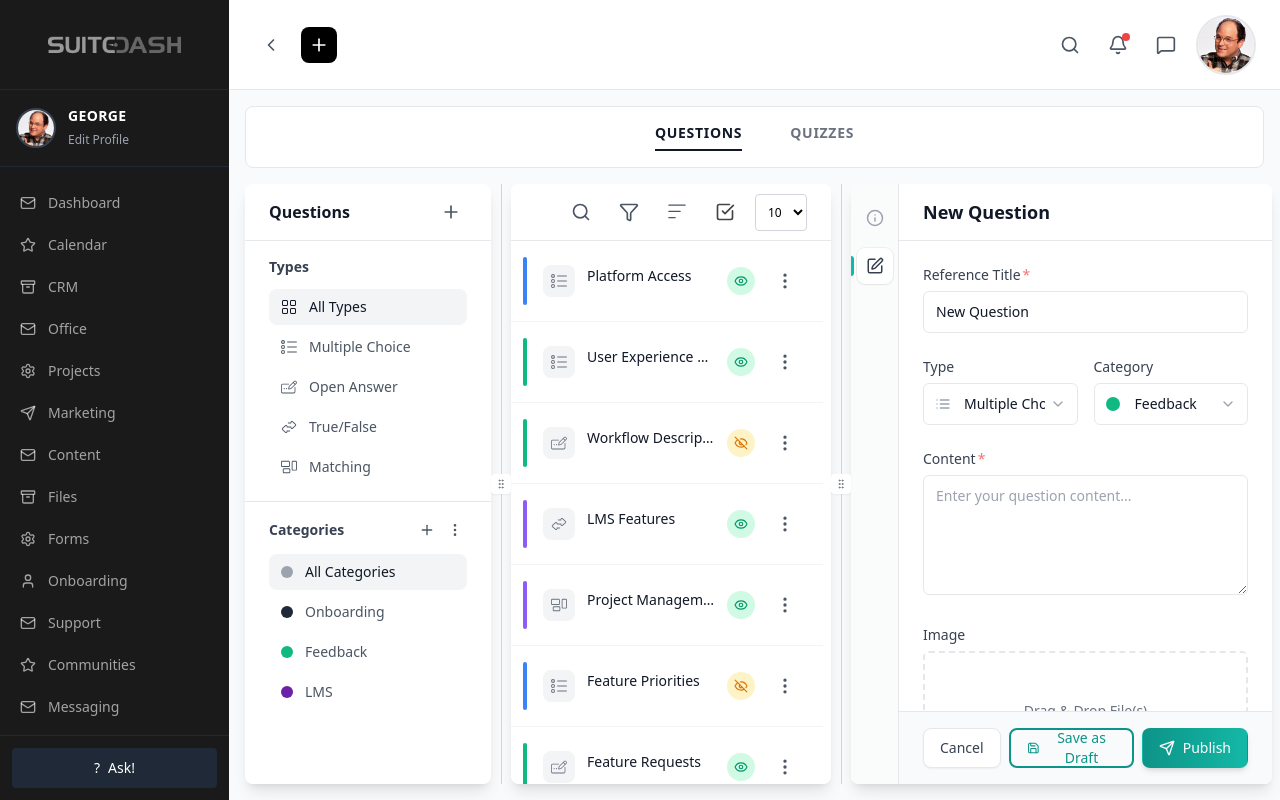
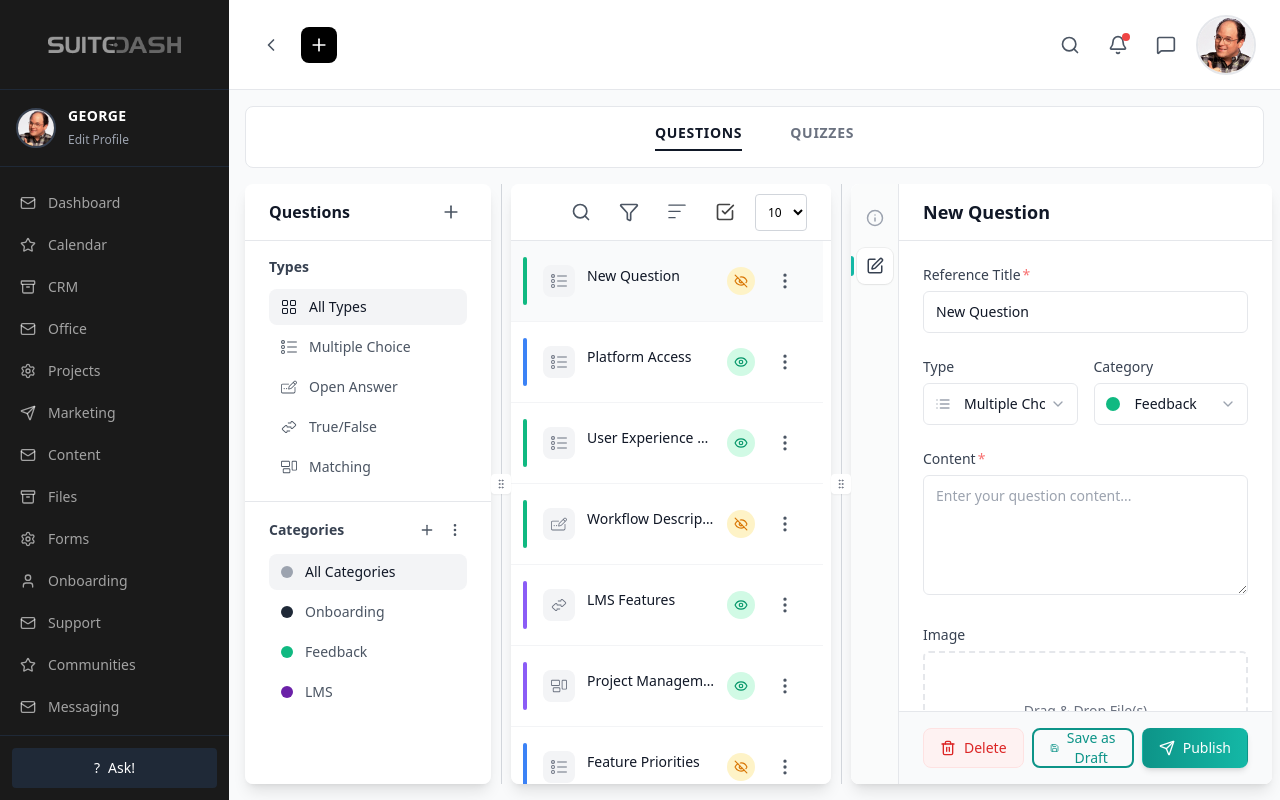
Before and after one commit to romanandrei62/Quizzes-, a React (Vite) app: page / in a window 1280 px wide. Both pictures are taken after a click on the button 319 px from the left and 44 px from the top of the page. Built offline with nearby package versions, Linux system fonts and the light colour scheme.

Commit message:
[Magic Patterns] Updated from 'Auto-Set New Question Type'

```diff
--- a/src/components/questions/QuestionDetail.tsx
+++ b/src/components/questions/QuestionDetail.tsx
@@ -43,6 +43,7 @@ interface QuestionDetailProps {
   onClose: () => void;
   defaultTab?: 'info' | 'edit';
   onSave?: (question: Question) => void;
+  onDelete?: (questionId: string) => void;
 }
 const QUESTION_TYPES = [
 {
@@ -405,7 +406,8 @@ export function QuestionDetail({
   question,
   onClose,
   defaultTab,
-  onSave
+  onSave,
+  onDelete
 }: QuestionDetailProps) {
   const isNewQuestion = question?.id?.startsWith('new-') ?? false;
   const [activeTab, setActiveTab] = useState<'info' | 'edit'>(
@@ -1080,7 +1082,20 @@ export function QuestionDetail({
 
                   {/* Form Footer */}
                   <div className="px-6 py-4 border-t border-gray-200 flex items-center justify-between gap-2 bg-gray-50">
-                    <Button
+                    {isNewQuestion ?
+                <Button
+                  variant="danger"
+                  onClick={() => {
+                    if (question) {
+                      onDelete?.(question.id);
+                    }
+                  }}
+                  leftIcon={<Trash2 className="w-4 h-4" />}>
+
+                        Delete
+                      </Button> :
+
+                <Button
                   variant="secondary"
                   onClick={() => {
                     setActiveTab('info');
@@ -1094,8 +1109,9 @@ export function QuestionDetail({
                     setOptions(question?.options || ['', '']);
                   }}>
 
-                      Cancel
-                    </Button>
+                        Cancel
+                      </Button>
+                }
                     <div className="flex items-center gap-2">
                       <Button
                     variant="outline"
--- a/src/pages/QuestionsPage.tsx
+++ b/src/pages/QuestionsPage.tsx
@@ -162,12 +162,14 @@ export function QuestionsPage() {
     const newQuestion: Question = {
       id: `new-${Date.now()}`,
       title: 'New Question',
-      type: 'multiple',
-      category: 'feedback',
+      type: selectedType !== 'all' ? selectedType : 'multiple',
+      category: selectedCategory !== 'all' ? selectedCategory : 'feedback',
       createdAt: new Date(),
       status: 'draft',
       options: ['', '']
     };
+    // Add to list immediately as draft
+    setQuestions((prev) => [newQuestion, ...prev]);
     setDetailDefaultTab('edit');
     setDetailKey((prev) => prev + 1);
     setSelectedQuestion(newQuestion);
@@ -193,6 +195,10 @@ export function QuestionsPage() {
     });
     // Update selectedQuestion to reflect saved state
     setSelectedQuestion(question);
+  };
+  const handleDeleteQuestion = (questionId: string) => {
+    setQuestions((prev) => prev.filter((q) => q.id !== questionId));
+    setSelectedQuestion(null);
   };
   return (
     <div className="h-screen flex bg-gray-50 overflow-hidden">
@@ -633,7 +639,8 @@ export function QuestionsPage() {
               question={selectedQuestion}
               onClose={() => setSelectedQuestion(null)}
               defaultTab={detailDefaultTab}
-              onSave={handleSaveQuestion} /> :
+              onSave={handleSaveQuestion}
+              onDelete={handleDeleteQuestion} /> :
 
 
             <QuizDetail
@@ -664,7 +671,8 @@ export function QuestionsPage() {
           question={selectedQuestion}
           onClose={() => setSelectedQuestion(null)}
           defaultTab={detailDefaultTab}
-          onSave={handleSaveQuestion} />
+          onSave={handleSaveQuestion}
+          onDelete={handleDeleteQuestion} />
 
         </div>
       }
```
